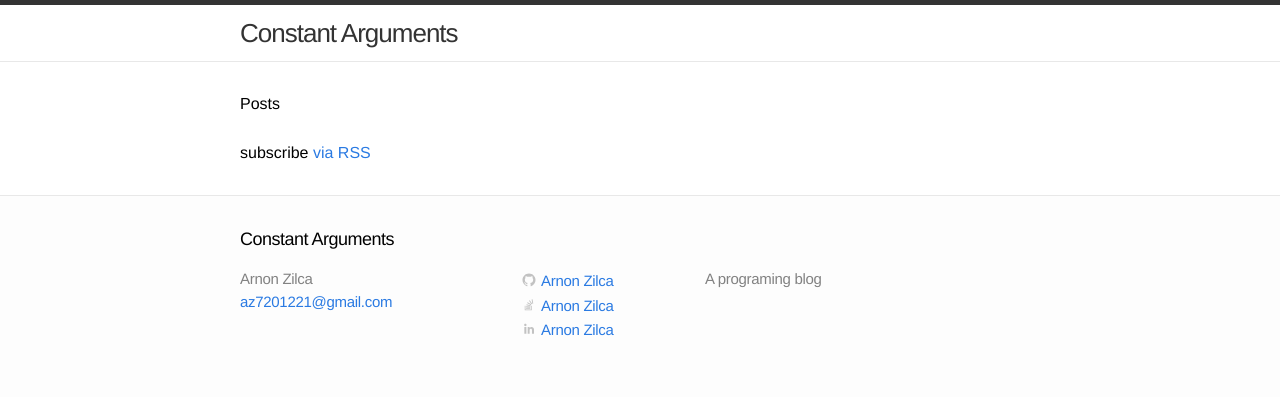
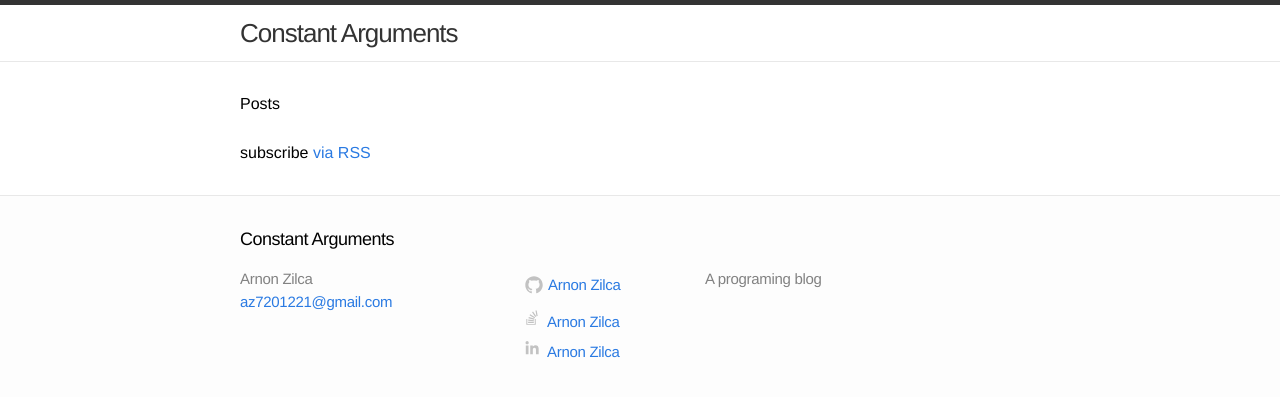
Before and after one commit to arnonzilca/arnonzilca.github.io, a Jekyll site: the page built from index.html, in a window 1280 px wide. Shown: the top 397 px of the page. Built offline with Jekyll 4.4.1, drawn with Linux system fonts in a browser that asks for light colours; comment, search, counter and statistics services are not loaded.

Commit message:
fixing svgs

```diff
--- a/_includes/footer.html
+++ b/_includes/footer.html
@@ -15,6 +15,7 @@
       <ul>
         {% if site.github_username %}<li>
           <a href="https://github.com/{{ site.github_username }}">
+              <table><tr><td>
             <span class="icon github">
               <svg version="1.1" class="github-icon-svg" xmlns="http://www.w3.org/2000/svg" xmlns:xlink="http://www.w3.org/1999/xlink" x="0px" y="0px"
                  viewBox="0 0 512 512" enable-background="new 0 0 16 16" xml:space="preserve">
@@ -29,8 +30,9 @@
                 24.9 0 44.9 0 51 0 4.9 3 10.7 12.4 8.9 73.8-24.6 127-94.3 127-176.4C441.9 153.9
                 358.6 70.7 256 70.7z"/>
               </svg>
-            </span>
+            </span></td><td>
             <span class="username">{{ site.fullname }}</span>
+            </td></tr></table>
           </a>
         </li>{% endif %}
         {% if site.stackoverflow_username %}<li>
--- a/css/main.css
+++ b/css/main.css
@@ -127,8 +127,8 @@ a:visited { color: #205caa; }
 .github-icon-svg,
 .twitter-icon-svg {
   display: inline-block;
-  WIDth: 18px;
-  height: 18px;
+  WIDth: 24px;
+  height: 24px;
   position: relative;
   top: 3px;
 }
```
